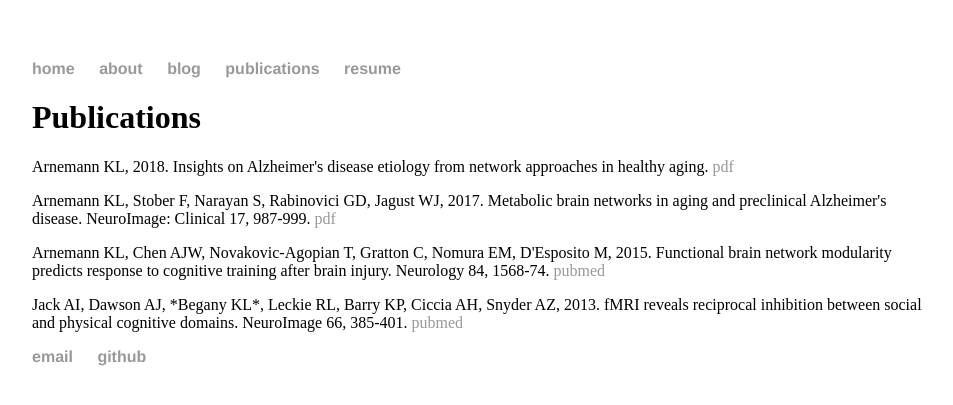
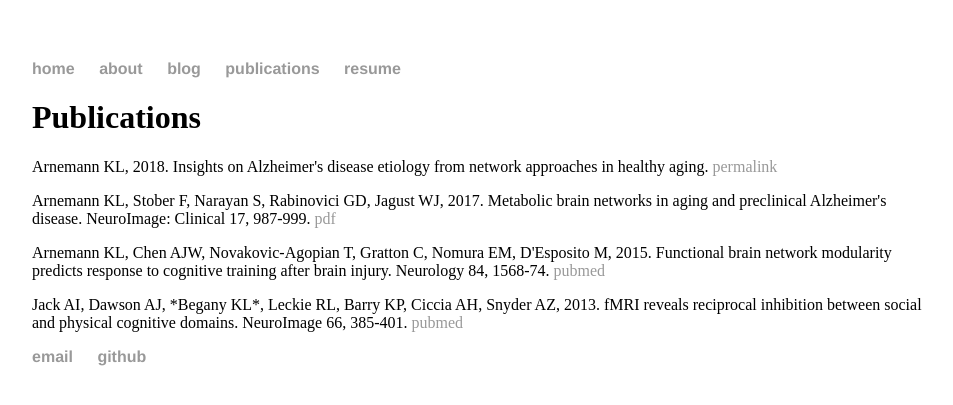
Before and after one commit to klbegany/klarnemann.github.io, a Jekyll site: the page built from publications/index.html, in a window 1280 px wide. Shown: the top 405 px of the page, without its empty margins (160-1113 px from the left). Built offline with Jekyll 4.4.1, drawn with Linux system fonts in a browser that asks for light colours.

Commit message:
update link to dissertation

```diff
--- a/publications/index.html
+++ b/publications/index.html
@@ -4,7 +4,7 @@
 ---
 <div class="blurb">
   <h1>Publications</h1>
-  	<p>Arnemann KL, 2018. Insights on Alzheimer's disease etiology from network approaches in healthy aging. <a href="{{ site.url }}/pdfs/ArnemannEtAl_dissertation.pdf">pdf</a></p>
+  	<p>Arnemann KL, 2018. Insights on Alzheimer's disease etiology from network approaches in healthy aging. <a href="https://escholarship.org/uc/item/0hw6f40w">permalink</a></p>
 	<p>Arnemann KL, Stober F, Narayan S, Rabinovici GD, Jagust WJ, 2017. Metabolic brain networks in aging and preclinical Alzheimer's disease. NeuroImage: Clinical 17, 987-999. <a href="{{ site.url }}/pdfs/ArnemannEtAl_NeuroImageClinical_2017.pdf">pdf</a></p>
 	<p>Arnemann KL, Chen AJW, Novakovic-Agopian T, Gratton C, Nomura EM, D'Esposito M, 2015. Functional brain network modularity predicts response to cognitive training after brain injury. Neurology 84, 1568-74. <a href="https://www.ncbi.nlm.nih.gov/pubmed/25788557">pubmed</a></p>
 	<p>Jack AI, Dawson AJ, *Begany KL*, Leckie RL, Barry KP, Ciccia AH, Snyder AZ, 2013. fMRI reveals reciprocal inhibition between social and physical cognitive domains. NeuroImage 66, 385-401. <a href="https://www.ncbi.nlm.nih.gov/pubmed/23110882">pubmed</a></p>
```
